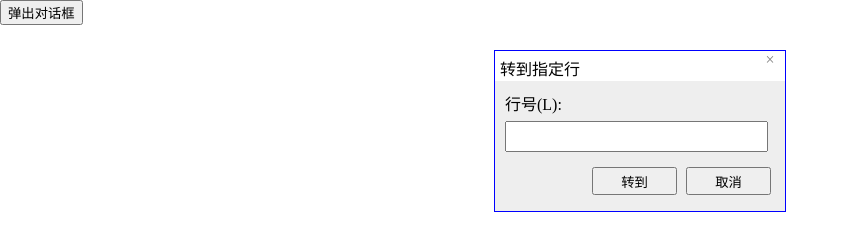
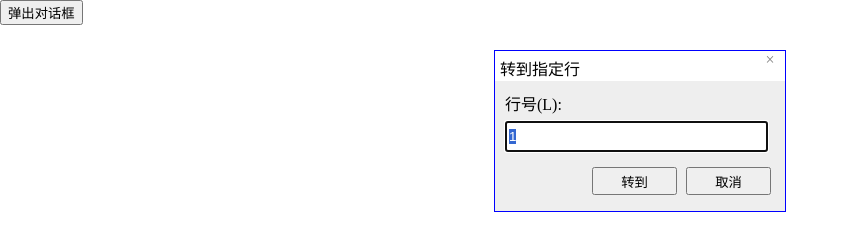
Before and after one commit to weijia0208/jsnotepad, a website: page dlg-goto/index.html in a window 1280 px wide. Both pictures are taken after a click on the button "弹出对话框". Shown: the whole page, without its empty margins (0-849 px from the left). Drawn offline with nearby package versions, Linux system fonts and the light colour scheme.

Commit message:
转到功能实现

```diff
--- a/dlg-goto/dlg-goto.js
+++ b/dlg-goto/dlg-goto.js
@@ -1,7 +1,7 @@
 /*exported $dlgGoto*/
 var $dlgGoto = (function(){
-  var init = function(){
-    var DOM = ''
+
+  var $dlg = $(''
               +'<div class="notepad-goto-dlg">'
               +'<div class="dialogbox">'
               +'<div class="titlebar">'
@@ -10,24 +10,62 @@ var $dlgGoto = (function(){
               +'</div>'
               +'<div class="main">'
               +'<label for="">行号(L):</label><br>'
-                  +'<input class="line-num" type="text"><br>'
+              +'<input class="line-num" type="text" autofocus><br>'
               +'<input class="btn-goto" type="button" value="转到">'
               +'<input class="btn-cancel" type="button" value="取消">'
               +'</div>'
               +'</div>'
-            +'</div>';
+              +'</div>');
+  var $btnClose = $dlg.find('.btn-close'),
+      $btnCancel = $dlg.find('.btn-cancel'),
+      $txtLineNum = $dlg.find('.line-num'),
+      $btnGoto = $dlg.find('.btn-goto'),
+      $titlebar = $dlg.find('.titlebar');
+  var cfg = {
+    curLine:1,
+    totalLines:1,
+    gotoHandler:null
+  };
+
+  function destory(){$dlg.remove();}
 
 
-    var $dlg = $(DOM);
-    var $btnClose = $dlg.find('.btn-close'),
-        $btnCancel = $dlg.find('.btn-cancel');
+  function validation(){
+    var num = Number($txtLineNum.val());
+
+    if(num === 0||num>cfg.totalLines){
+      alert('行数超过了总行数！');
+      return false;
+    }
+    return true;
+  }
+
+  function gotoHandler(){
+    if(!validation()) return ;
+
+    cfg.gotoHandler($txtLineNum.val());
+    destory();
+  }
+
+  function filterKey(e){
+    if(!/[0-9]/.test(e.key)){
+      e.preventDefault();
+      alert('不能输入数字以外的非法字符！');
+    }
+  }
+
+  var init = function(conf){
+    $.extend(cfg,conf);
 
     $('body').append($dlg);
-    $dlg.find('.dialogbox').draggable({handle:$dlg.find('.titlebar')});
+    $dlg.find('.dialogbox').draggable({handle:$titlebar});
+    $txtLineNum.val(cfg.curLine);
+    $txtLineNum.select();
+    $txtLineNum.keypress(filterKey);
 
-
-    $btnClose.click(function(){$dlg.remove();});
-    $btnCancel.click(function(){$dlg.remove();});
+    $btnClose.click(destory);
+    $btnCancel.click(destory);
+    $btnGoto.click(gotoHandler);
   };
 
   return {init:init};
--- a/dlg-goto/index.html
+++ b/dlg-goto/index.html
@@ -31,7 +31,11 @@
   $(function(){
     $btnPopup = $('input.popup');
     $btnPopup.click(function(){
-      $dlgGoto.init();
+      $dlgGoto.init({
+        curLine:1,
+        totalLines:5,
+        gotoHandler:function(e){console.log("goto btn clicked!GOTO %s lines.",e)}
+        });
     })
   })
 </script>
```
Lines whose indentation alone changed are shown as unchanged.
